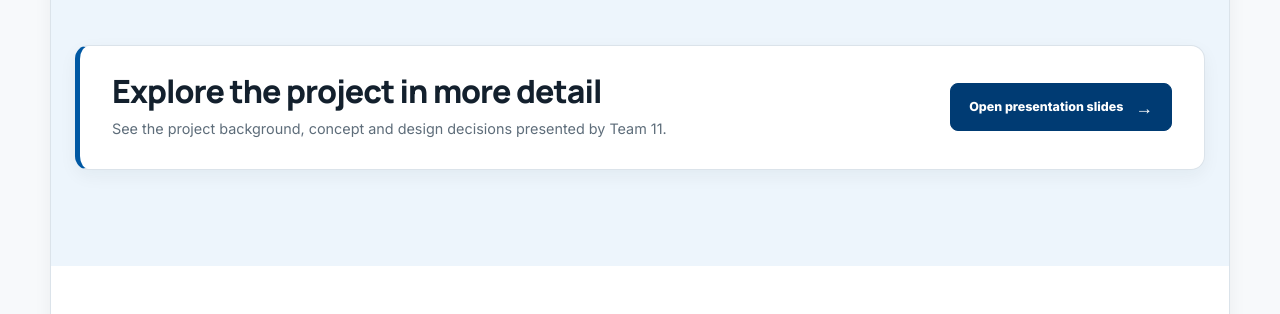
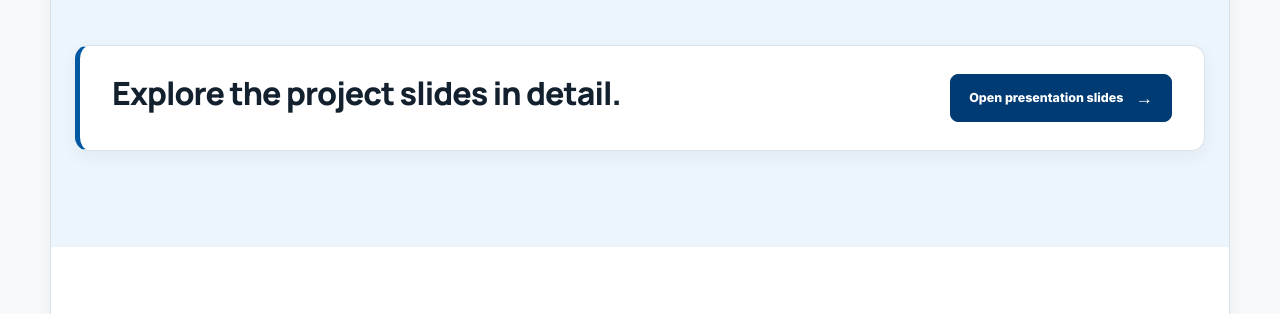
Before and after one commit to AnnaHiljemark/TextileMap_Team11, a React app: page index.html in a window 1280 px wide. Shown: the part 5563-5877 px from the top of the page. Built offline with nearby package versions, Linux system fonts and the light colour scheme.

Commit message:
text fixes

```diff
--- a/index.html
+++ b/index.html
@@ -742,7 +742,7 @@
         <div class="section-header">
 
           <span class="section-index">
-            05
+
           </span>
 
           <div>
@@ -761,12 +761,11 @@
 
           <div>
             <h2>
-              Explore the project in more detail
+              Explore the project slides in detail.
             </h2>
 
             <p>
-              See the project background, concept and design decisions
-              presented by Team 11.
+
             </p>
           </div>
 
@@ -985,7 +984,6 @@
       <article class="reference-item">
 
         <span>
-          01
         </span>
 
         <div>
@@ -1026,7 +1024,7 @@
       <article class="reference-item">
 
         <span>
-          03
+
         </span>
 
         <div>
@@ -1080,7 +1078,7 @@
       <article class="reference-item">
 
         <span>
-          06
+
         </span>
 
         <div>
@@ -1102,7 +1100,7 @@
       <article class="reference-item">
 
         <span>
-          07
+
         </span>
 
         <div>
@@ -1124,7 +1122,7 @@
       <article class="reference-item">
 
         <span>
-          08
+
         </span>
 
         <div>
@@ -1146,7 +1144,7 @@
       <article class="reference-item">
 
         <span>
-          09
+
         </span>
 
         <div>
```
